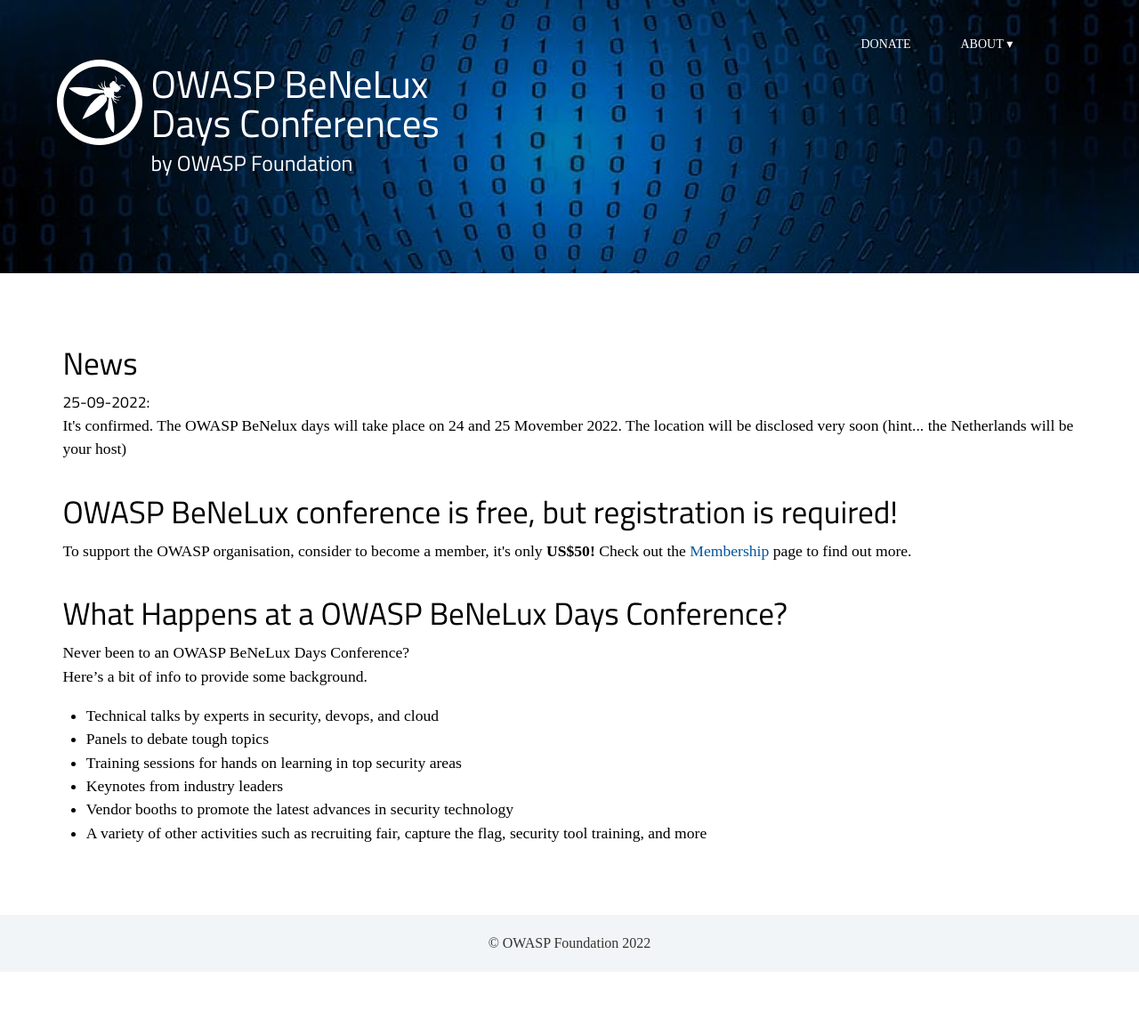
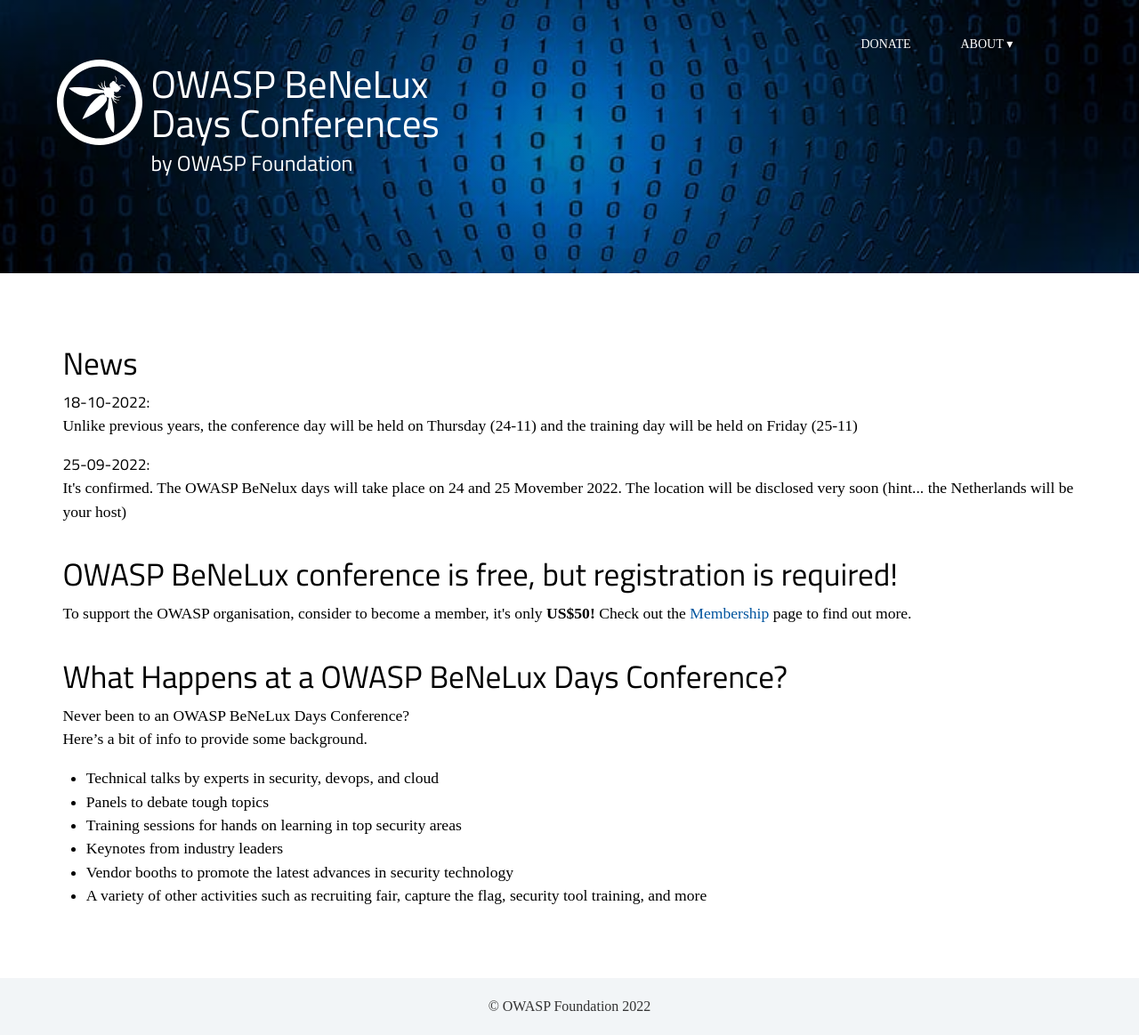
Before and after one commit to dm-17/Owasp-BeNeLux-Days-2022, a Jekyll site: the page built from index.html, in a window 1280 px wide. Shown: the whole page at 89% size. Built offline with Jekyll 4.4.1, drawn with Linux system fonts in a browser that asks for light colours; some web fonts are replaced; before the commit the page ends 1092 px from its top, so only the background shows below that.

Commit message:
News added

```diff
--- a/_data/news.yml
+++ b/_data/news.yml
@@ -1,2 +1,4 @@
+- date : 18-10-2022
+  text: Unlike previous years, the conference day will be held on Thursday (24-11) and the training day will be held on Friday (25-11)
 - date : 25-09-2022
   text : It's confirmed. The OWASP BeNelux days will take place on 24 and 25 Movember 2022. The location will be disclosed very soon (hint... the Netherlands will be your host)
```
